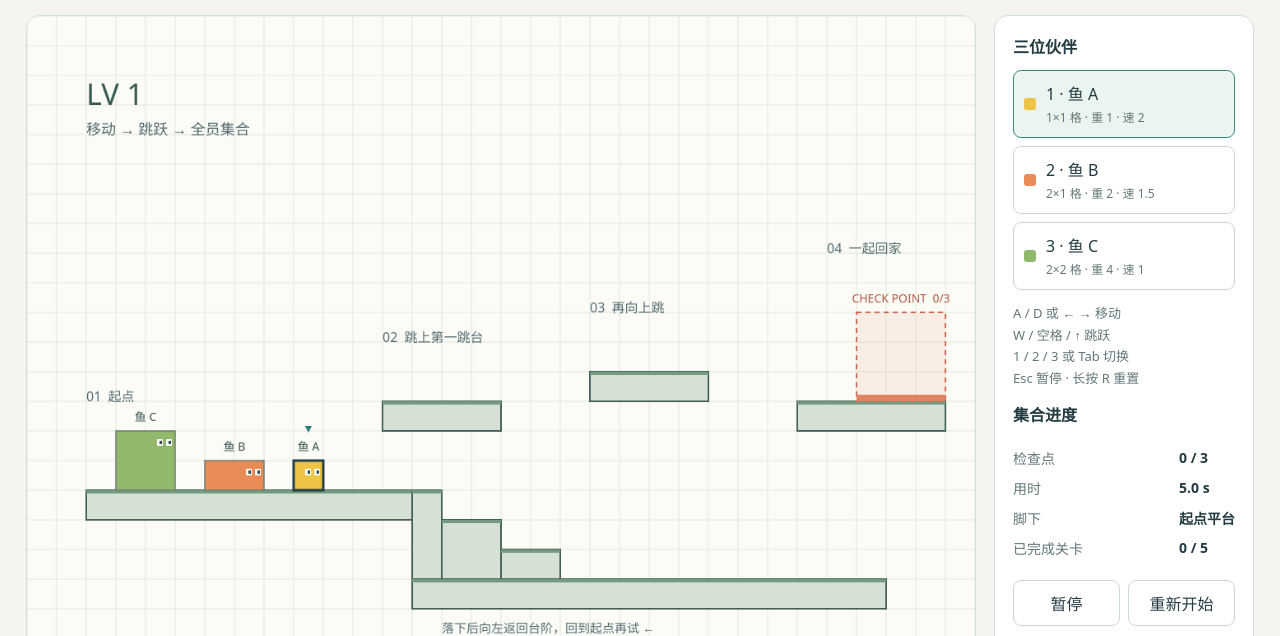
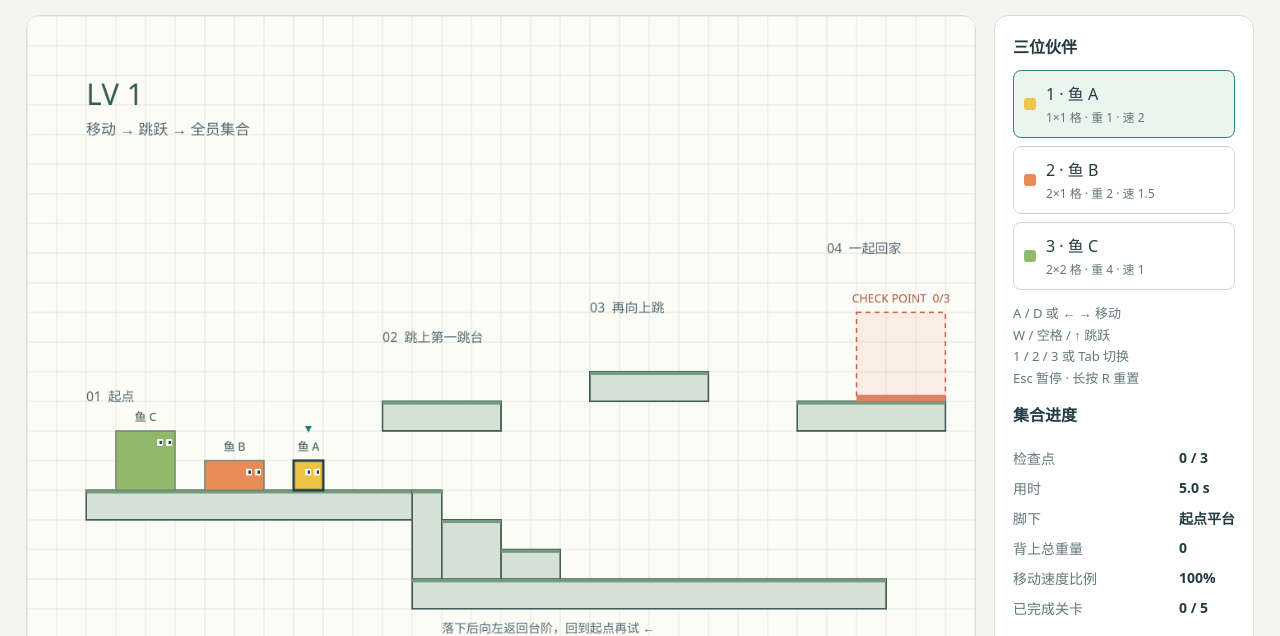
Before and after one commit to sd5913/sendhome, a plain HTML site: page level-1/index.html in a window 1280 px wide. Shown: the part 127-763 px from the top of the page. Drawn offline with Linux system fonts and the light colour scheme.

Commit message:
Add solid fish collisions and weight-based stack carrying

```diff
--- a/level-1/engine.mjs
+++ b/level-1/engine.mjs
@@ -20,41 +20,102 @@ export const SPECS = [
   { name: '鱼 C', width: 2*TILE, height: 2*TILE, weight: 4, speed: 1, color: '#92b86b', spawnX: 3*TILE }
 ];
 export const PHYSICS = { gravity: 1500, jump: 600, speed: 180 };
-export const overlaps = (a,b) => a.x < b.x+b.width && a.x+a.width > b.x && a.y < b.y+b.height && a.y+a.height > b.y;
+export const overlaps = (a,b) => a.x < b.x+b.width-1e-7 && a.x+a.width > b.x+1e-7 && a.y < b.y+b.height-1e-7 && a.y+a.height > b.y+1e-7;
 const across = (a,b) => a.x < b.x+b.width && a.x+a.width > b.x;
 export function createState() {
   return { fish: SPECS.map((s,id) => ({ ...s, id, x:s.spawnX, y:16*TILE-s.height, vx:0, vy:0, grounded:true, support:'起点平台', arrived:false })), selected:0, elapsed:0, paused:false, completed:false, completedLevels:0, falls:0, message:'先用 A / D 移动，按 W 或空格跳跃。三条鱼都要抵达右侧检查点。' };
 }
+// Contact graph is rebuilt from geometry, so walking off or jumping detaches immediately.
+function contacts(fish, detached = null) {
+  const parents = new Map();
+  for (const rider of fish) {
+    if (rider === detached || rider.vy < 0) continue;
+    const below = fish.filter(base => base !== rider && across(rider, base) &&
+      Math.abs(rider.y + rider.height - base.y) < 0.1);
+    below.sort((a,b) => Math.min(rider.x+rider.width,b.x+b.width)-Math.max(rider.x,b.x) -
+      (Math.min(rider.x+rider.width,a.x+a.width)-Math.max(rider.x,a.x)));
+    if (below[0]) parents.set(rider, below[0]);
+  }
+  return parents;
+}
+function passengers(base, parents) {
+  const group = [base];
+  for (let i=0; i<group.length; i++) {
+    for (const [rider, support] of parents) if (support === group[i] && !group.includes(rider)) group.push(rider);
+  }
+  return group;
+}
+export function loadInfo(state, fish) {
+  const load = passengers(fish, contacts(state.fish)).slice(1).reduce((sum,f)=>sum+f.weight,0);
+  return { load, multiplier: fish.weight/(fish.weight+load) };
+}
+// Sweep the whole carried group by a common displacement. A rider hitting a wall
+// or ceiling stops the carrier too, rather than being pushed into solid geometry.
+function sweep(group, obstacles, axis, delta) {
+  let allowed=delta;
+  const size=axis==='x'?'width':'height';
+  for(const body of group) {
+    if(axis==='x') allowed=delta>0 ? Math.min(allowed,LEVEL.width-body.x-body.width) : Math.max(allowed,-body.x);
+    for(const p of obstacles) {
+      const cross=axis==='x' ? body.y<p.y+p.height-0.001 && body.y+body.height>p.y+0.001 : across(body,p);
+      if(!cross) continue;
+      if(delta>0 && body[axis]+body[size]<=p[axis]+0.001)
+        allowed=Math.min(allowed,Math.max(0,p[axis]-body[axis]-body[size]));
+      if(delta<0 && body[axis]>=p[axis]+p[size]-0.001)
+        allowed=Math.max(allowed,Math.min(0,p[axis]+p[size]-body[axis]));
+    }
+  }
+  for(const body of group) body[axis]+=allowed;
+  return allowed;
+}
 export function step(state, input, dt) {
   if (state.paused || state.completed) return;
-  // Fixed 120 Hz simulation in the client keeps contacts stable on slow frames.
   state.elapsed += dt;
-  for (const fish of state.fish) {
-    const active = fish.id === state.selected;
-    fish.vx = active ? (input.axis || 0)*fish.speed*PHYSICS.speed : 0;
-    if (active && input.jump && fish.grounded) { fish.vy=-PHYSICS.jump; fish.grounded=false; }
-    const dx=fish.vx*dt;
-    fish.x=Math.max(0,Math.min(LEVEL.width-fish.width,fish.x+dx));
-    for (const p of LEVEL.platforms) {
-      if (!overlaps(fish,p)) continue;
-      if (dx>0) fish.x=p.x-fish.width;
-      if (dx<0) fish.x=p.x+p.width;
+  const active=state.fish[state.selected];
+  const jumping=!!input.jump && active.grounded;
+  let parents=contacts(state.fish,jumping?active:null);
+  const moving=passengers(active,parents);
+  const load=moving.slice(1).reduce((sum,f)=>sum+f.weight,0);
+  for(const f of state.fish) f.vx=0;
+  active.vx=(input.axis||0)*active.speed*PHYSICS.speed*active.weight/(active.weight+load);
+  const dx=sweep(moving,[...LEVEL.platforms,...state.fish.filter(f=>!moving.includes(f))],'x',active.vx*dt);
+  for(const f of moving) f.vx=dx/dt;
+  if(jumping) {active.vy=-PHYSICS.jump;active.grounded=false;}
+  parents=contacts(state.fish,jumping?active:null);
+  const roots=state.fish.filter(f=>!parents.has(f)).sort((a,b)=>b.y+b.height-a.y-a.height);
+  for(const root of roots) {
+    const group=passengers(root,parents);
+    const obstacles=[...LEVEL.platforms,...state.fish.filter(f=>!group.includes(f)).map(f=>({...f,label:f.name}))];
+    root.vy=Math.min(950,root.vy+PHYSICS.gravity*dt);
+    const desired=root.vy*dt;
+    const moved=sweep(group,obstacles,'y',desired);
+    root.grounded=false;root.support='空中';
+    if(Math.abs(moved-desired)>0.00001) {
+      if(desired>0) {
+        root.grounded=true;
+        const land=obstacles.find(p=>across(root,p) && Math.abs(root.y+root.height-p.y)<0.1);
+        root.support=land?.label || '平台';
+      }
+      root.vy=0;
     }
-    const oldY=fish.y;
-    fish.vy=Math.min(950,fish.vy+PHYSICS.gravity*dt);
-    fish.y+=fish.vy*dt;
-    fish.grounded=false; fish.support='空中';
-    if (fish.vy>=0) {
-      const surfaces=[...LEVEL.platforms,...state.fish.filter(f=>f!==fish).map(f=>({...f,label:f.name}))];
-      const land=surfaces.filter(p=>across(fish,p) && oldY+fish.height<=p.y+0.01 && fish.y+fish.height>=p.y).sort((a,b)=>a.y-b.y)[0];
-      if (land) { fish.y=land.y-fish.height; fish.vy=0; fish.grounded=true; fish.support=land.label; }
-    } else {
-      const ceiling=LEVEL.platforms.filter(p=>across(fish,p) && oldY>=p.y+p.height-0.01 && fish.y<p.y+p.height).sort((a,b)=>b.y+b.height-a.y-a.height)[0];
-      if(ceiling) { fish.y=ceiling.y+ceiling.height; fish.vy=0; }
+    for(const rider of group.slice(1)) {
+      rider.vy=0;rider.grounded=true;rider.support=parents.get(rider).name;
     }
+  }
+  for(const fish of state.fish) {
     if(fish.y>LEVEL.height+TILE) {
-      fish.x=fish.spawnX; fish.y=16*TILE-fish.height; fish.vx=fish.vy=0; fish.grounded=true; fish.support='起点平台';
-      state.falls++; state.message=`${fish.name} 已回到起点。可沿下方平台返回左侧台阶，再从起点跳上第一跳台。`;
+      // Search free space at the start so respawning cannot overlap a teammate.
+      let spawn={...fish,x:fish.spawnX,y:16*TILE-fish.height};
+      for(let row=0;row<8 && [...LEVEL.platforms,...state.fish.filter(f=>f!==fish)].some(p=>overlaps(spawn,p));row++) {
+        let found=false;
+        for(let col=2;col+fish.width/TILE<=12;col++) {
+          const candidate={...fish,x:col*TILE,y:16*TILE-fish.height-row*TILE};
+          if(![...LEVEL.platforms,...state.fish.filter(f=>f!==fish)].some(p=>overlaps(candidate,p))) {spawn=candidate;found=true;break;}
+        }
+        if(found) break;
+      }
+      Object.assign(fish,{x:spawn.x,y:spawn.y,vx:0,vy:0,grounded:false,support:'空中'});
+      state.falls++;state.message=`${fish.name} 已回到起点。`;
     }
   }
   for(const fish of state.fish) {
--- a/level-1/game.mjs
+++ b/level-1/game.mjs
@@ -1,4 +1,4 @@
-import { TILE, LEVEL, SPECS, createState, step } from './engine.mjs';
+import { TILE, LEVEL, SPECS, createState, step, loadInfo } from './engine.mjs';
 const canvas=document.getElementById('game'), ctx=canvas.getContext('2d');
 let state=createState(), last=0, accumulator=0, jump=false, resetStart=null;
 const keys=new Set(), touch={left:false,right:false};
@@ -53,6 +53,9 @@ function render(){
   document.getElementById('count').textContent=`${state.fish.filter(f=>f.arrived).length} / 3`;
   document.getElementById('time').textContent=`${state.elapsed.toFixed(1)} s`;
   document.getElementById('support').textContent=state.fish[state.selected].support;
+  const carried=loadInfo(state,state.fish[state.selected]);
+  document.getElementById('load').textContent=`${carried.load}`;
+  document.getElementById('speed').textContent=`${Math.round(carried.multiplier*100)}%`;
   document.getElementById('levels').textContent=`${state.completedLevels} / 5`;
   const message=document.getElementById('message');if(message.textContent!==state.message)message.textContent=state.message;
   document.getElementById('pause').textContent=state.paused?'继续':'暂停';
--- a/level-1/index.html
+++ b/level-1/index.html
@@ -10,6 +10,6 @@
 <body><main>
 <header><div><span class="eyebrow">SEND FISH HOME / LEVEL 01</span><h1>第一课，一起出发</h1><p>移动、跳跃、切换伙伴。把三条小鱼带到右侧检查点。</p></div><span class="brief">基础移动教学 · 目标约 30 秒<br>不设时间限制，可以反复练习</span></header>
 <div class="layout"><section class="stage" aria-label="关卡 1 游戏区域"><canvas id="game" width="1152" height="792" tabindex="0" aria-label="关卡1：左侧起点，下行阶梯与下层平台，两个逐级升高的跳台，右侧检查点。使用方向键移动和空格跳跃。"></canvas><div class="legend"><span>▧ 方格 = 1 单位</span><span>浅色平台可落脚</span><span>红色区域 = 全员检查点</span></div><div class="touch" aria-label="触屏操作"><button data-hold="left" aria-label="向左">←</button><button data-hold="right" aria-label="向右">→</button><button id="jump">跳跃 ↑</button></div></section>
-<aside><div><h2>三位伙伴</h2><div id="fish-list"></div><p class="help">A / D 或 ← → 移动<br>W / 空格 / ↑ 跳跃<br>1 / 2 / 3 或 Tab 切换<br>Esc 暂停 · 长按 R 重置</p></div><div><h2>集合进度</h2><dl class="stats"><dt>检查点</dt><dd id="count">0 / 3</dd><dt>用时</dt><dd id="time">0.0 s</dd><dt>脚下</dt><dd id="support">起点平台</dd><dt>已完成关卡</dt><dd id="levels">0 / 5</dd></dl><div class="actions"><button id="pause">暂停</button><button id="reset">重新开始</button></div><p class="help">从起点跳上第一跳台，再跳上更高的第二跳台，最后向右跳到检查点。落到下层后向左返回台阶，回到起点再试。到达的伙伴仍可切换控制。</p></div></aside></div>
+<aside><div><h2>三位伙伴</h2><div id="fish-list"></div><p class="help">A / D 或 ← → 移动<br>W / 空格 / ↑ 跳跃<br>1 / 2 / 3 或 Tab 切换<br>Esc 暂停 · 长按 R 重置</p></div><div><h2>集合进度</h2><dl class="stats"><dt>检查点</dt><dd id="count">0 / 3</dd><dt>用时</dt><dd id="time">0.0 s</dd><dt>脚下</dt><dd id="support">起点平台</dd><dt>背上总重量</dt><dd id="load">0</dd><dt>移动速度比例</dt><dd id="speed">100%</dd><dt>已完成关卡</dt><dd id="levels">0 / 5</dd></dl><div class="actions"><button id="pause">暂停</button><button id="reset">重新开始</button></div><p class="help">从起点跳上第一跳台，再跳上更高的第二跳台，最后向右跳到检查点。落到下层后向左返回台阶，回到起点再试。鱼之间不能穿过，可以跳上伙伴的背。下方的鱼会带着上方的鱼移动，背得越重，移动越慢。到达的伙伴仍可切换控制。</p></div></aside></div>
 <p id="message" class="message" role="status" aria-live="polite"></p><footer>按 LV1 手绘蓝本搭建 · 目前为可玩白模 · <a href="../game-whitebox/">机关测试关</a></footer>
 </main><script type="module" src="game.mjs"></script></body></html>
```
Also changed, not shown: level-1/engine.test.mjs (+65 -4 lines), 1 other file.
